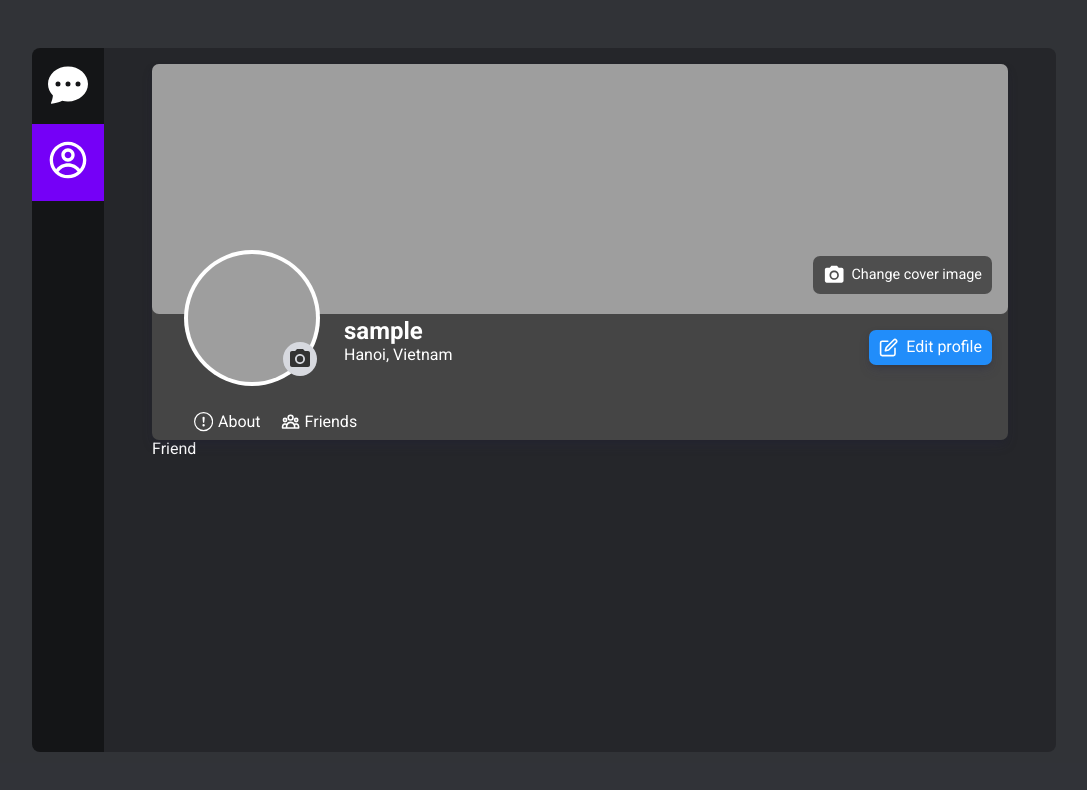
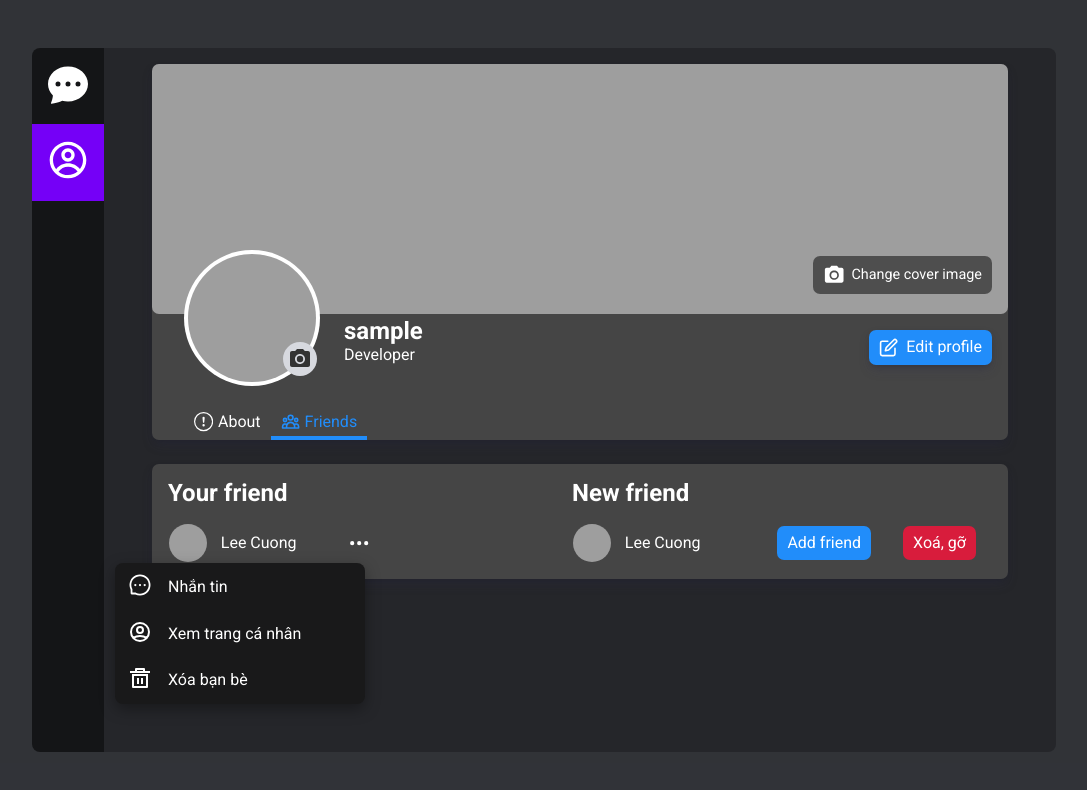
Before and after one commit to nguyenbaduy123/message-web-app, a React (Create React App) app in the folder frontend/: page /profile/friend in a window 1280 px wide. Shown: the top 790 px of the page, without its empty margins (96-1183 px from the left). Built offline with nearby package versions, Linux system fonts and the light colour scheme; no server answers; sample sign-in values are in the browser's storage.

Commit message:
update friend screen

```diff
--- a/frontend/src/components/Profile/About.jsx
+++ b/frontend/src/components/Profile/About.jsx
@@ -1,10 +1,13 @@
-import React from 'react'
+import React, { useContext } from 'react'
 import { GiGraduateCap } from 'react-icons/gi'
 import { IoLocationSharp } from 'react-icons/io5'
 import { FaHome, FaSchool } from 'react-icons/fa'
 import './About.scss'
+import { ChatContext } from '../../context/ChatContext'
 
 const About = () => {
+  const { userInfo, setUserInfo } = useContext(ChatContext)
+
   return (
     <div className="about">
       <h2>About me</h2>
@@ -12,22 +15,27 @@ const About = () => {
       <div className="description">
         <div>
           <FaSchool />
-          <span>Studying tại THPT Chuyên Lam Sơn</span>
+          <span>
+            Studying tại{' '}
+            {userInfo?.current_education || 'Đại học Bách Khoa Hà nội'}
+          </span>
         </div>
 
         <div>
           <GiGraduateCap />
-          <span>Đã học tại tại THPT Chuyên Lam Sơn</span>
+          <span>
+            Đã học tại {userInfo?.studied_at || 'Đại học Bách Khoa Hà nội'}
+          </span>
         </div>
 
         <div>
           <FaHome />
-          <span>Sống tại Thanh Hóa</span>
+          <span>Sống tại {userInfo?.address || 'Thanh Hóa'}</span>
         </div>
 
         <div>
           <IoLocationSharp />
-          <span>Đến từ Thanh Hóa</span>
+          <span>Đến từ {userInfo?.hometown || 'Thanh Hóa'}</span>
         </div>
       </div>
     </div>
--- a/frontend/src/components/Profile/Friend.jsx
+++ b/frontend/src/components/Profile/Friend.jsx
@@ -1,7 +1,64 @@
-import React from 'react'
+import React, { useState } from 'react'
+import './Friend.scss'
+import { IconContext } from 'react-icons'
+import { BsThreeDots } from 'react-icons/bs'
+import { Avatar } from 'antd'
+import Popover from '../RightBar/Popover'
 
 const Friend = () => {
-  return <div>Friend</div>
+  const [activePopOver, setActivePopOver] = useState(0)
+  return (
+    <div className="friend">
+      <div className="friend-add">
+        <h2>Your friend</h2>
+
+        <div className="friend-list">
+          <div className="member">
+            <div className="user">
+              <Avatar src={`//localhost:8080/default_avatar_0.jpg`} size={40} />
+
+              <div className={'info'}>Lee Cuong</div>
+            </div>
+
+            <div
+              className={'nav'}
+              onClick={() => {
+                setActivePopOver(!activePopOver)
+              }}
+            >
+              <IconContext.Provider value={{ size: '1.4rem' }}>
+                <BsThreeDots />
+              </IconContext.Provider>
+            </div>
+            <Popover active={'active'} id={1} screen="profile"></Popover>
+          </div>
+        </div>
+      </div>
+      <div className="friend-not-add">
+        <h2>New friend</h2>
+
+        <div className="friend-list">
+          <div className="member">
+            <div className="user">
+              <Avatar src={`//localhost:8080/default_avatar_0.jpg`} size={40} />
+
+              <div className={'info'}>Lee Cuong</div>
+            </div>
+
+            <div className={'nav'}>
+              <div className="add">
+                <span>Add friend</span>
+              </div>
+
+              <div className="remove">
+                <span>Xoá, gỡ</span>
+              </div>
+            </div>
+          </div>
+        </div>
+      </div>
+    </div>
+  )
 }
 
 export default Friend
--- /dev/null
+++ b/frontend/src/components/Profile/Friend.scss
@@ -0,0 +1,70 @@
+.friend {
+  padding: 1rem;
+  margin-top: 1.5rem;
+  background-color: #454545;
+  box-shadow: rgba(50, 50, 93, 0.25) 0px 6px 12px -2px,
+    rgba(0, 0, 0, 0.3) 0px 3px 7px -3px;
+  border-radius: 7px;
+  display: flex;
+  h2 {
+    margin: 0 0 1rem 0;
+  }
+
+  .friend-add,
+  .friend-not-add {
+    width: 50%;
+  }
+
+  .friend-list {
+    width: 50%;
+    .member {
+      display: flex;
+      justify-content: space-between;
+      margin-top: 0.8rem;
+      position: relative;
+      .user {
+        display: flex;
+        gap: 0.8rem;
+        .info {
+          display: flex;
+          justify-content: center;
+          align-items: center;
+        }
+      }
+
+      .nav {
+        display: flex;
+        justify-content: center;
+        align-items: center;
+
+        &:hover {
+          cursor: pointer;
+        }
+      }
+    }
+  }
+
+  .friend-not-add {
+    padding-right: 1rem;
+    .friend-list {
+      width: 100%;
+
+      .member {
+        .nav {
+          gap: 2rem;
+          .add {
+            background-color: #218dfa;
+            padding: 8px 10px;
+            border-radius: 7px;
+          }
+
+          .remove {
+            background-color: #d81c3c;
+            padding: 8px 10px;
+            border-radius: 7px;
+          }
+        }
+      }
+    }
+  }
+}
--- a/frontend/src/components/Profile/ProfileHeader.jsx
+++ b/frontend/src/components/Profile/ProfileHeader.jsx
@@ -22,8 +22,16 @@ const ProfileHeader = () => {
   const location = useLocation()
 
   useEffect(() => {
+    console.log(userInfo)
+  }, [userInfo])
+
+  useEffect(() => {
+    console.log(oldInfo)
+  }, [oldInfo])
+
+  useEffect(() => {
     setOldInfo(userInfo)
-  }, [userInfo])
+  }, [])
 
   useEffect(() => {
     const array = location.pathname.split('/')
@@ -115,8 +123,8 @@ const ProfileHeader = () => {
     console.log(userInfo)
     ;(async () => {
       try {
-        const res = await axios.put(
-          'http://localhost:8080/api/v1/user',
+        const res = await userApi.put(
+          '/' + sessionStorage.getItem('id'),
           userInfo
         )
 
@@ -166,7 +174,7 @@ const ProfileHeader = () => {
           }`}
         >
           <h2>{userInfo?.fullname || sessionStorage.getItem('username')}</h2>
-          <p>{userInfo?.address || 'Hanoi, Vietnam'}</p>
+          <p>{userInfo?.status || 'Developer'}</p>
         </div>
 
         <div
@@ -176,17 +184,17 @@ const ProfileHeader = () => {
         >
           <input
             type="text"
-            value={userInfo?.fullname || sessionStorage.getItem('username')}
-            // onChange={(e) =>
-            //   setUserInfo({ ...userInfo, fullname: e.target.value })
-            // }
+            value={userInfo?.fullname}
+            onChange={(e) =>
+              setUserInfo({ ...userInfo, fullname: e.target.value })
+            }
           />
           <input
             type="text"
-            value={userInfo?.address || 'Hanoi, Vietnam'}
-            // onChange={(e) =>
-            //   setUserInfo({ ...userInfo, hometown: e.target.value })
-            // }
+            value={userInfo?.status || ''}
+            onChange={(e) =>
+              setUserInfo({ ...userInfo, status: e.target.value })
+            }
           />
         </div>
 
@@ -206,7 +214,7 @@ const ProfileHeader = () => {
           className={`edit save-profile ${
             activeEdit === true ? '' : 'display-none'
           }`}
-          // onClick={handleSaveEdit}
+          onClick={handleSaveEdit}
         >
           <span>Save profile</span>
         </div>
@@ -234,9 +242,9 @@ const ProfileHeader = () => {
         </Link>
 
         <Link
-          to="./friends"
-          className={`${activeName === 'friends' ? 'active' : ''}`}
-          onClick={() => setActiveName('friends')}
+          to="./friend"
+          className={`${activeName === 'friend' ? 'active' : ''}`}
+          onClick={() => setActiveName('friend')}
         >
           <IconContext.Provider value={{ size: '1.2rem' }}>
             <div className="icon">
--- a/frontend/src/components/RightBar/Popover.jsx
+++ b/frontend/src/components/RightBar/Popover.jsx
@@ -9,7 +9,44 @@ import { IoMdExit } from 'react-icons/io'
 
 const s = classNames.bind(styles)
 
-const Popover = ({ active, id }) => {
+const Popover = ({ active, id, screen }) => {
+  if (screen == 'profile')
+    return (
+      <div className={s('container', `${active ? 'active' : ''}`)}>
+        <div className={s('wrapper')}>
+          <div className={s('item')}>
+            <IconContext.Provider value={{ size: '1.5rem' }}>
+              <div className={s('image')}>
+                <AiOutlineMessage />
+              </div>
+            </IconContext.Provider>
+
+            <div className={s('content')}>Nhắn tin</div>
+          </div>
+
+          <div className={s('item')}>
+            <IconContext.Provider value={{ size: '1.5rem' }}>
+              <div className={s('image')}>
+                <HiOutlineUserCircle />
+              </div>
+            </IconContext.Provider>
+
+            <div className={s('content')}>Xem trang cá nhân</div>
+          </div>
+
+          <div className={s('item')}>
+            <IconContext.Provider value={{ size: '1.5rem' }}>
+              <div className={s('image')}>
+                <RiDeleteBin5Line />
+              </div>
+            </IconContext.Provider>
+
+            <div className={s('content')}>Xóa bạn bè</div>
+          </div>
+        </div>
+      </div>
+    )
+  else if (screen == 'right-bar') {
     if (id != sessionStorage.getItem('id'))
       return (
         <div className={s('container', `${active ? 'active' : ''}`)}>
@@ -73,5 +110,6 @@ const Popover = ({ active, id }) => {
         </div>
       )
   }
+}
 
 export default Popover
--- a/frontend/src/components/RightBar/RightBar.jsx
+++ b/frontend/src/components/RightBar/RightBar.jsx
@@ -103,6 +103,7 @@ const RightBar = () => {
             <Popover
               active={activePopOver === item.user_id ? 'active' : ''}
               id={item.user_id}
+              screen="right-bar"
             ></Popover>
           </div>
         ))}
```
Also changed, not shown: 3 other files (tests, documents, lock files or other folders). Lines whose indentation alone changed are shown as unchanged.
